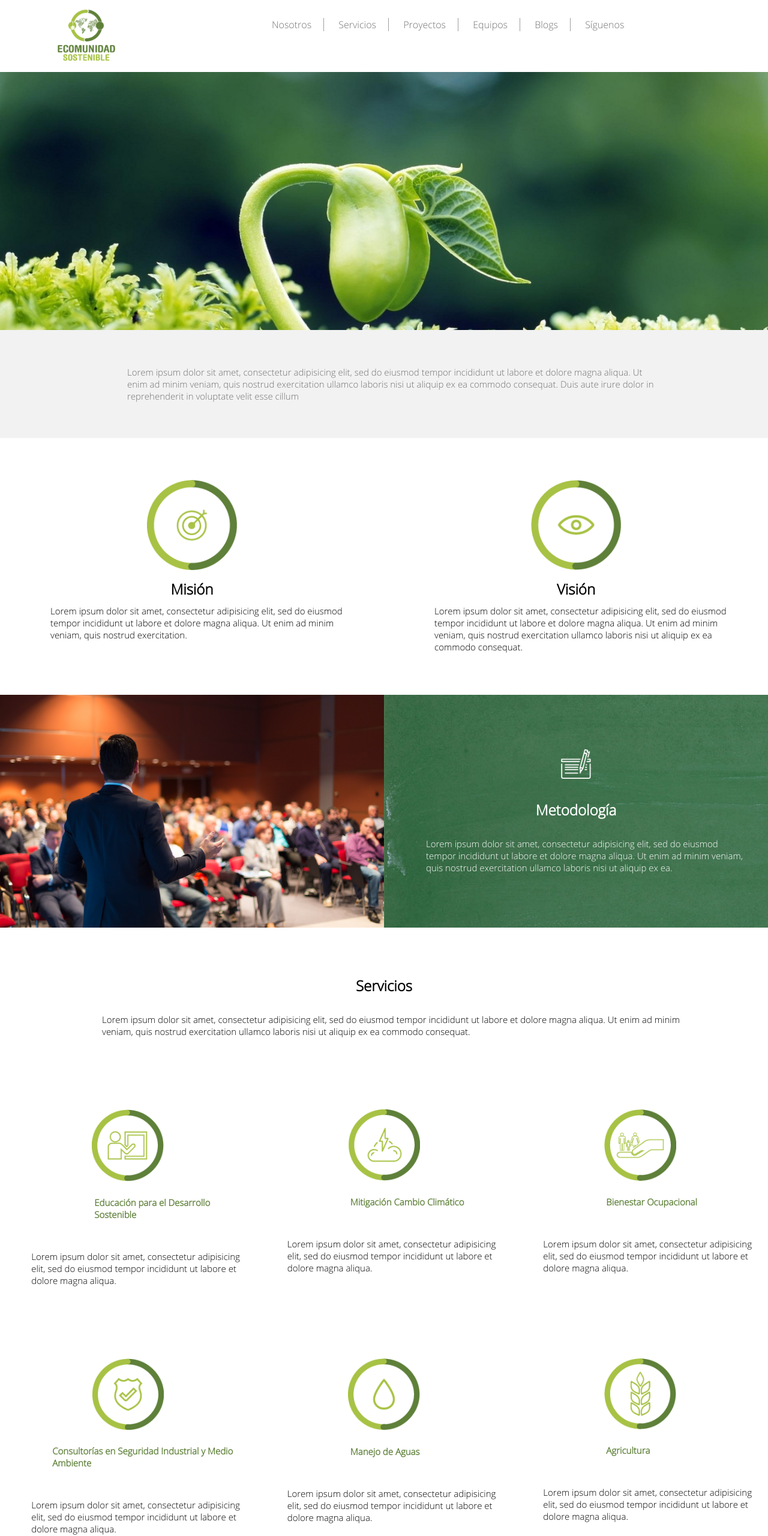
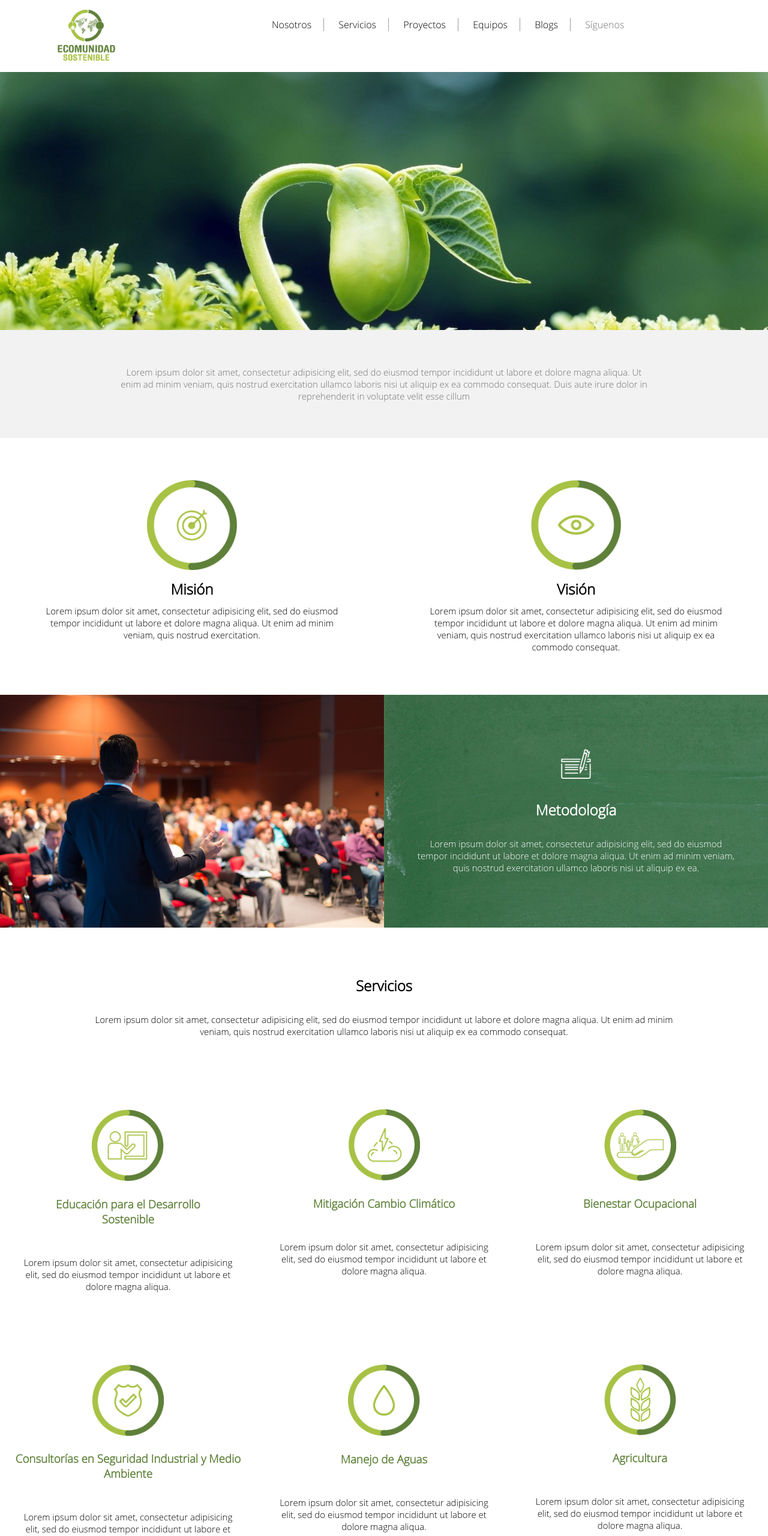
Before and after one commit to SaraGabriela/Lab-E-Comunidad, a plain HTML site: page index.html in a window 1280 px wide. Shown: the top 2560 px of the page at 60% size. Drawn offline with Linux system fonts and the light colour scheme.

Commit message:
Enlazado, falta corregir header sobrepuesto

```diff
--- a/css/main.css
+++ b/css/main.css
@@ -9,6 +9,7 @@ img{width: 100%;}
 .head{background-color: #fff; position: fixed; top:0px; margin:0px;}
 .head img{width: 60%; margin-top: 10px; margin-bottom: 10px; float: right;}
 .head div nav ul li{display: inline-block; padding:0px 20px 0px 20px; border-right: 1px solid #9E9E9E;}
+.head div nav ul li a{text-decoration: none; color:#000;}
 .head div nav ul li:last-child{border-right: none;}
 .head div nav ul{padding-top: 30px; padding-bottom: 30px;}
 
@@ -34,11 +35,11 @@ img{width: 100%;}
 /*CSS de servicios*/
 .servicios{margin:0px; padding-top: 80px; padding-bottom: 80px;}
 .servicios >p {font-size: 15px;  margin:30px 150px 30px 150px;}
-.servicios div ul li div img{max-width: 120px;}
-.servicios div ul li {padding-top: 90px; vertical-align: top; display: inline-block; width:33%;}
-.servicios div ul li h3{padding: 20px 70px 20px 70px; color: #5E8039;}
-.servicios div ul li:nth-child(4) h3{padding-left: 0px; padding-right: 0px;}
-.servicios div ul li p{ padding: 30px; font-size: 15px;}
+.servicios div ul li div img{max-width: 120px; text-align: center;}
+.servicios div ul li {padding-top: 90px; vertical-align: top; display: inline-block; width:33%; align-items: center;}
+.servicios div ul li div h3{padding:20px 70px 20px 70px;  color: #5E8039;}
+.servicios div ul li:nth-child(4) div h3{padding-left: 0px; padding-right: 0px;}
+.servicios div ul li div p{ padding: 30px; font-size: 15px;}
 /* CSS de proyectos */
 .proyectos{
 	background: #5E8039;
@@ -69,7 +70,7 @@ img{width: 100%;}
 	height: 200px;
 	border-radius: 100%
 }
-h3{
+.equipo h3{
 	text-align: left;
 	font-size: 15px;
 	margin-left: 85px;
@@ -90,7 +91,7 @@ h6{
 .textos li{list-style-type: none;text-align: left;display: inline-block;}
 .textos img{width: 300px;	height: 200px;margin: auto 20px;margin-bottom: 5px;}
 .textos ul{height: 350px; display: inline-block;margin-top: 0px;}
-.textos h4, p{margin-top: 0px;text-align: left;position: relative;left: 20px}
+.textos h4, .textos p{margin-top: 0px;text-align: left; margin-left: 20px}
 .textos li{list-style-type: none;width: 300px;height: 200px;margin: 40px auto;margin-top: 0px;font-size: 13px;}
 .flechas{width: 130px;height: 130px;}
 #izquierda{position: relative;left: 70px;bottom: 260px;}
--- a/index.html
+++ b/index.html
@@ -14,11 +14,11 @@
 <div class="col-10 text-center">
 	<nav>
 		<ul class="lista-sin-estilo texto-gris-oscuro text-center">
-			<li>Nosotros</li>
-			<li>Servicios</li>
-			<li>Proyectos</li>
-			<li>Equipos</li>
-			<li>Blogs</li>
+			<li><a href="#nosotros">Nosotros</a></li>
+			<li><a href="#servicios">Servicios</a></li>
+			<li><a href="#proyectos">Proyectos</a></li>
+			<li><a href="#equipos">Equipos</a></li>
+			<li><a href="#blog">Blogs</a></li>
 			<li>Síguenos</li>
 		</ul>
 	</nav>
@@ -31,7 +31,7 @@ quis nostrud exercitation ullamco laboris nisi ut aliquip ex ea commodo
 consequat. Duis aute irure dolor in reprehenderit in voluptate velit esse
 cillum  </p></div>
 </section> <!--Termina portada-->
-<section class="row mision">  <!--Comienza mision y vision-->
+<section class="row mision" id="nosotros">  <!--Comienza mision y vision-->
 	<div class="col-6 text-center">
 	    <img src="img/iconos/mision/mision.png">
 	    <h1>Misión</h1>
@@ -58,7 +58,7 @@ cillum  </p></div>
 	quis nostrud exercitation ullamco laboris nisi ut aliquip ex ea.</p>
 </div>
 </section> <!--Termina metodologia-->
-<section class="row servicios text-center">  <!--Comienza Servicios-->
+<section class="row servicios text-center" id="servicios">  <!--Comienza Servicios-->
 	<h1>Servicios</h1>
 	<p>Lorem ipsum dolor sit amet, consectetur adipisicing elit, sed do eiusmod
 	tempor incididunt ut labore et dolore magna aliqua. Ut enim ad minim veniam,
@@ -68,8 +68,10 @@ cillum  </p></div>
 		<ul class="lista-sin-estilo">
 			<li class="text-center"><div>
 				<img src="img/iconos/servicios-icon/educacion.png">
+			    <div>
 			    <h3>Educación para el Desarrollo Sostenible</h3>
 			    <p>Lorem ipsum dolor sit amet, consectetur adipisicing elit, sed do eiusmod tempor incididunt ut labore et dolore magna aliqua.</p></div>
+			    </div>
 			</li>
 			<li class="text-center"><div>
 				<img src="img/iconos/servicios-icon/mitigacion.png">
@@ -78,29 +80,37 @@ cillum  </p></div>
 			</li>
 			<li class="text-center"><div>
 				<img src="img/iconos/servicios-icon/bienestar.png">
+				<div>
 	    	    <h3>Bienestar Ocupacional</h3>
 	    	    <p>Lorem ipsum dolor sit amet, consectetur adipisicing elit, sed do eiusmod tempor incididunt ut labore et dolore magna aliqua.</p></div>
+	    	    </div>
 			</li>
 			<li class="text-center"><div>
 				<img src="img/iconos/servicios-icon/seguridad-icon.png">
+			    <div>
 			    <h3>Consultorías en Seguridad Industrial y Medio Ambiente</h3>
 			    <p>Lorem ipsum dolor sit amet, consectetur adipisicing elit, sed do eiusmod tempor incididunt ut labore et dolore magna aliqua.</p></div>
+			    </div>
 			</li>
 			<li class="text-center"><div>
 				<img src="img/iconos/servicios-icon/manejo-de-agua.png">
+			    <div>
 			    <h3>Manejo de Aguas</h3>
 			    <p>Lorem ipsum dolor sit amet, consectetur adipisicing elit, sed do eiusmod tempor incididunt ut labore et dolore magna aliqua.</p></div>
+			    </div>
 			</li>
 			<li class="text-center"><div>
 				<img src="img/iconos/servicios-icon/agricultura-icon.png">
+			    <div>
 			    <h3>Agricultura</h3>
 			    <p>Lorem ipsum dolor sit amet, consectetur adipisicing elit, sed do eiusmod tempor incididunt ut labore et dolore magna aliqua.</p></div>
+			    </div>
 			</li>
 		</ul>
 	</div>
 	</div>
 </section> <!--Termina Servicios-->
-<div class="proyectos"><!--Inicia Proyectos-->
+<div class="proyectos" id="proyectos"><!--Inicia Proyectos-->
 <div class="row">
 	<div class="proyecto1">
 	<div class="col-6">
@@ -133,7 +143,7 @@ cillum  </p></div>
 	</div>
 </div>
 </div><!--Termina proyectos-->
-<div class="equipo">
+<div class="equipo" id="equipos">
 <div class="row">
 	<h3 class="text-green">Equipo</h3>
 	<div class="col-6">
@@ -167,7 +177,7 @@ cillum  </p></div>
 
 </div><!--Termina contenedor-->
 <section>
-<div class="main"><!--Empieza Blog-->
+<div class="main" id="blog"><!--Empieza Blog-->
 	<br></br>
 	<div class="titulo"><h1>Blog</h1></div>
 		<div class="textos">
```
